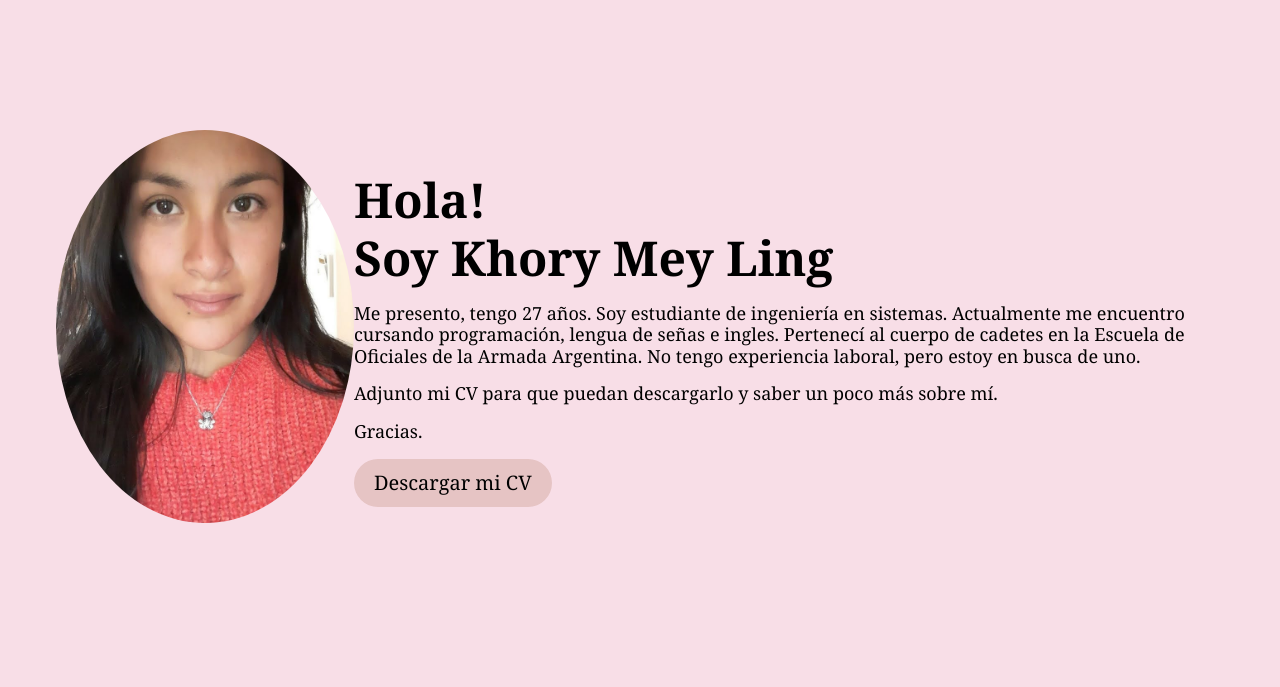
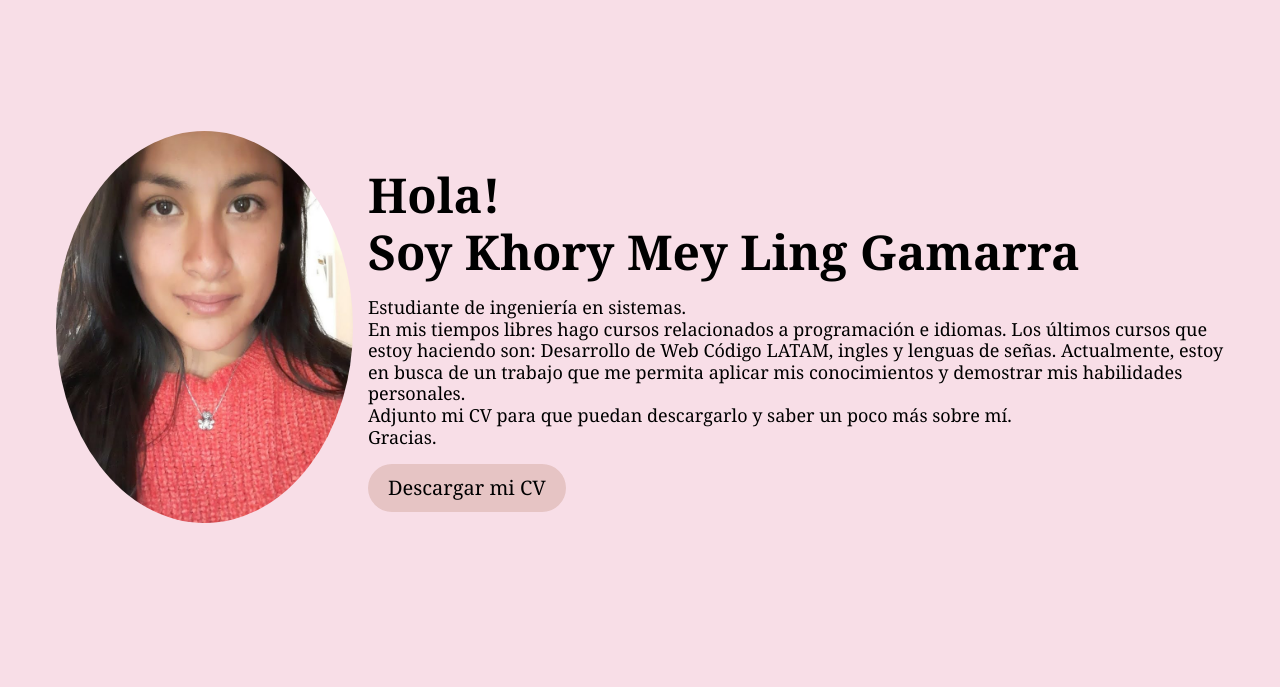
Before and after one commit to MeyLingGamarra/proyecto-integrador-2, a plain HTML site: page index.html in a window 1280 px wide. Shown: the part 113-800 px from the top of the page. Drawn offline with Linux system fonts and the light colour scheme.

Commit message:
actualizado

```diff
--- a/css/styles.css
+++ b/css/styles.css
@@ -173,6 +173,7 @@ figure.presentacion img {
 
 article.presentacion-text {
     width: 100%;
+    padding-left: 15px;
 }
 
 section#contact p {
--- a/index.html
+++ b/index.html
@@ -48,10 +48,8 @@
             <article class="presentacion-text">
 
                 <h1>Hola!</h1>
-                <h1>Soy Khory Mey Ling</h1>
-                <p>Me presento, tengo 27 años. Soy estudiante de ingeniería en sistemas. Actualmente me encuentro cursando programación, lengua de señas e ingles. Pertenecí al cuerpo de cadetes en la Escuela de Oficiales de la Armada Argentina. No tengo experiencia laboral, pero estoy en busca de uno. </p>
-                <p>Adjunto mi CV para que puedan descargarlo y saber un poco más sobre mí.</p>
-                <p>Gracias.</p>
+                <h1>Soy Khory Mey Ling Gamarra</h1>
+                <p>Estudiante de ingeniería en sistemas.<br>En mis tiempos libres hago cursos relacionados a programación e idiomas. Los últimos cursos que estoy haciendo son: Desarrollo de Web Código LATAM, ingles y lenguas de señas. Actualmente, estoy en busca de un trabajo que me permita aplicar mis conocimientos y demostrar mis habilidades personales.<br>Adjunto mi CV para que puedan descargarlo y saber un poco más sobre mí.<br>Gracias.</p>
 
                 <a href="img/CV_Gamarra_2022.pdf" aria-label="Descargar CV" target="_blank" class="btn">Descargar mi CV</a>
 
@@ -71,7 +69,7 @@
 
             <ul id="contact-redes">
                 <li>
-                    <a href="https://gamarrameyling@gmail.com" target="_blank" aria-label="Enviar mail">
+                    <a href="mailto:gamarrameyling@gmail.com?subject=Consulta&amp" target="_blank" aria-label="Enviar mail">
                         <img src="img/mail.png" alt="Logo de Email" class="redes">
                     </a>
                 </li>
--- a/js/main.js
+++ b/js/main.js
@@ -2,7 +2,7 @@ const menuItems = document.querySelectorAll('.menu-item');
 const menuBtn = document.querySelector('#menu-button');
 
 menuBtn.addEventListener('click', function() {
-    document.body.classList.toggle('mobile-menu_active')
+    document.body.classList.toggle('mobile-menu-active')
 });
 
 menuItems.forEach (function(item) {
```
